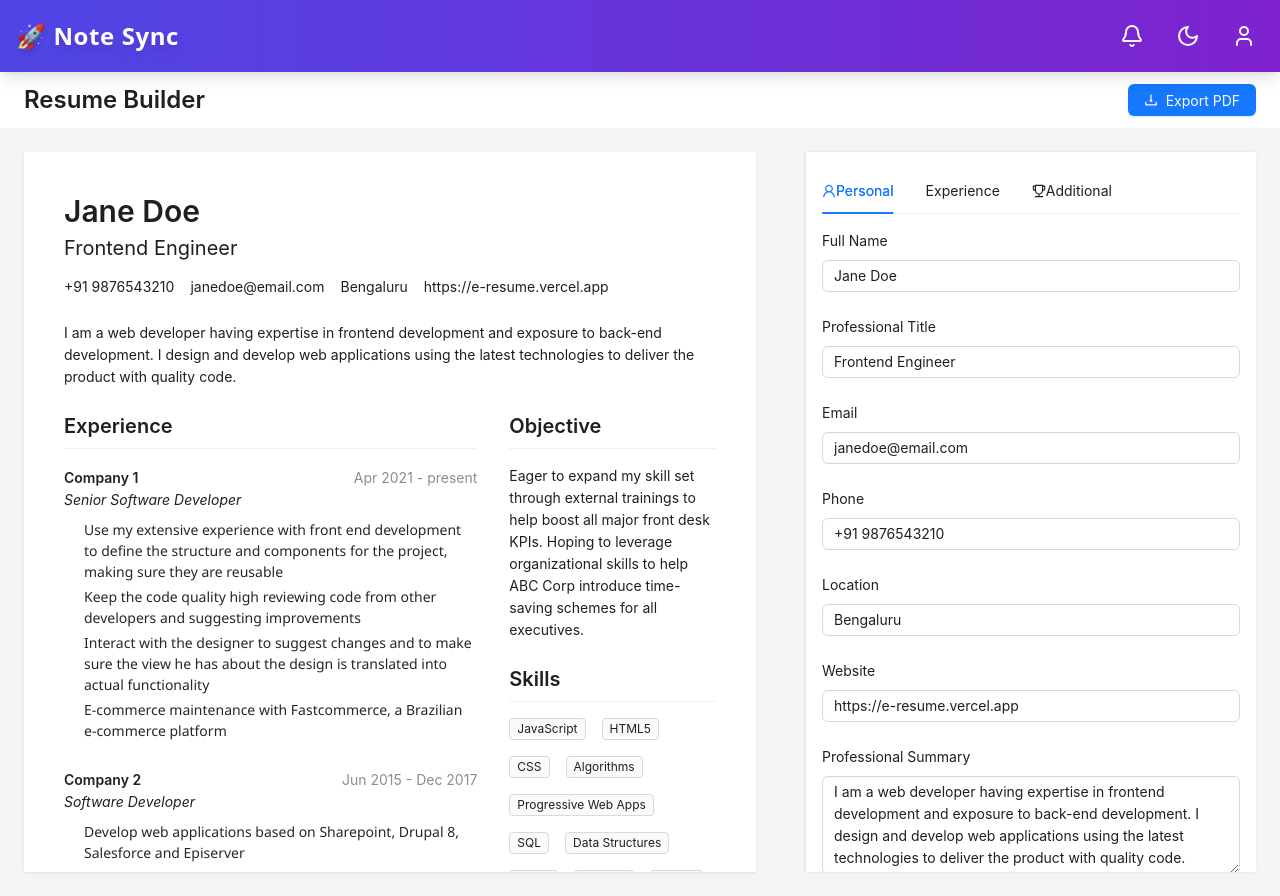
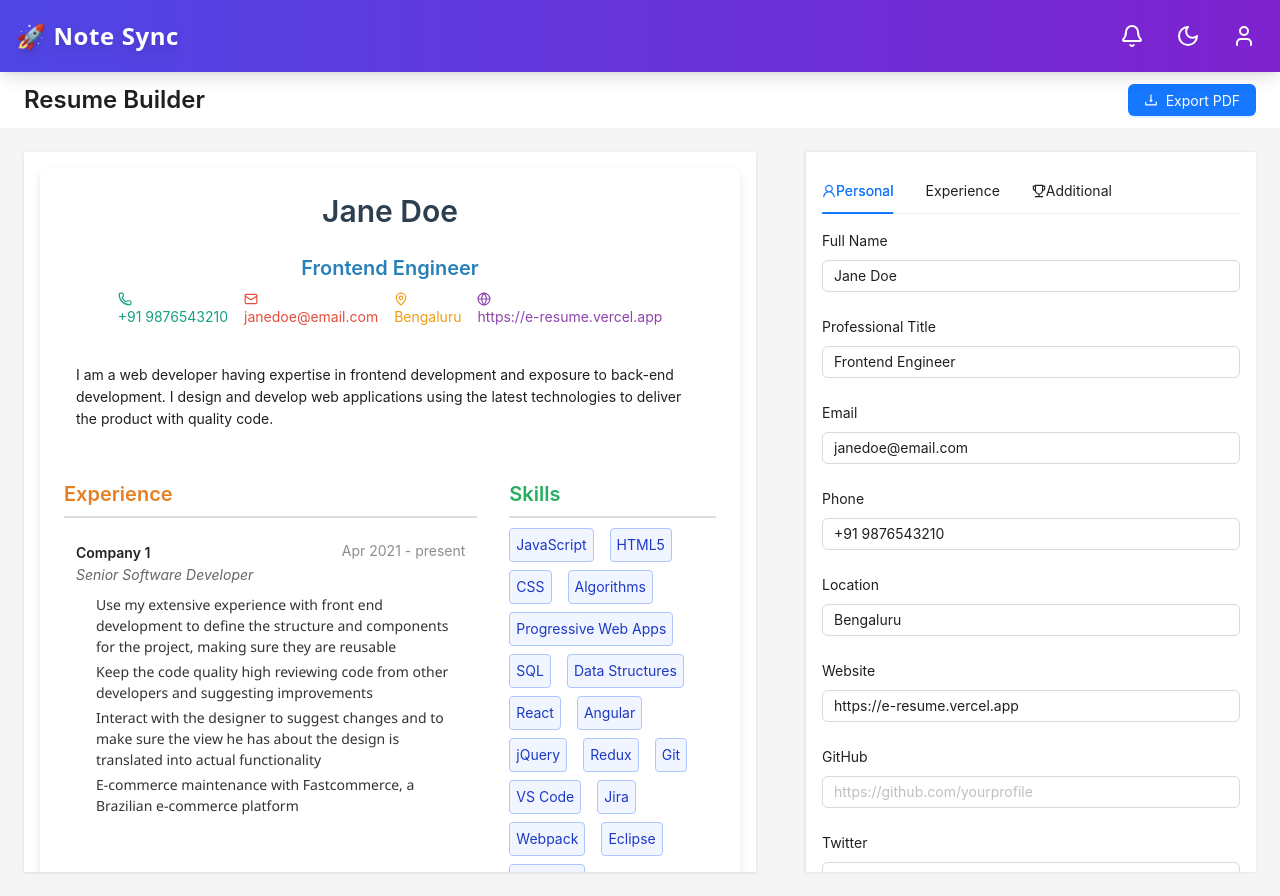
Before and after one commit to ajjjugoswami/ajay-planner, a Next.js app: page /resume-builder in a window 1280 px wide. Built offline with nearby package versions, Linux system fonts and the light colour scheme.

Commit message:
feat: add social media fields to resume form and update global scrollbar styles

```diff
--- a/src/components/lib/ResumeInitialData.ts
+++ b/src/components/lib/ResumeInitialData.ts
@@ -9,6 +9,9 @@ export const initialResumeData: ResumeData = {
     phone: "+91 9876543210",
     location: "Bengaluru",
     website: "https://e-resume.vercel.app",
+    linkedin: "",
+    github: "",
+    twitter: ""
   },
   summary:
     "I am a web developer having expertise in frontend development and exposure to back-end development. I design and develop web applications using the latest technologies to deliver the product with quality code.",
@@ -36,19 +39,7 @@ export const initialResumeData: ResumeData = {
         "Keep the Project Manager and the IT Leads updated on the overall progress of the projects and manage the tasks distributed to the team",
         "Keep the code and the features implemented by the other developers in accordance to the requirements",
       ],
-    },
-    {
-      company: "Company 3",
-      title: "Trainee Developer",
-      period: "Aug 2011 - May 2015",
-      responsibilities: [
-        "Design easy user interfaces and great user experiences for the digital platforms of small companies",
-        "Wordpress development, including themes creation or customization, custom plugins development and training",
-        "E-commerce maintenance with Fastcommerce, a Brazilian e-commerce platform",
-        "E-commerce development with Magento, customizing preexisting themes",
-        "Integrate external services such as payment services, delivery, etc into Magento solutions",
-      ],
-    },
+    }
   ],
   education: [
     {
--- a/src/components/lib/ResumeTypes.ts
+++ b/src/components/lib/ResumeTypes.ts
@@ -5,6 +5,9 @@ export interface PersonalInfo {
     phone: string
     location: string
     website: string
+    linkedin: string
+    github: string
+    twitter: string
   }
 
   export interface Experience {
--- a/src/components/resumeBuilder/ResumeForm.tsx
+++ b/src/components/resumeBuilder/ResumeForm.tsx
@@ -15,7 +15,7 @@ import {
   PlusOutlined,
   DeleteOutlined,
   UserOutlined,
-   TrophyOutlined,
+  TrophyOutlined,
 } from "@ant-design/icons";
 import { ResumeData } from "../lib/ResumeTypes";
 
@@ -273,6 +273,36 @@ export function ResumeForm({ resumeData, updateResume }: ResumeFormProps) {
                   handlePersonalInfoChange("website", e.target.value)
                 }
                 placeholder="https://example.com"
+              />
+            </Form.Item>
+
+            <Form.Item label="GitHub">
+              <Input
+                value={resumeData.personalInfo.github}
+                onChange={(e) =>
+                  handlePersonalInfoChange("github", e.target.value)
+                }
+                placeholder="https://github.com/yourprofile"
+              />
+            </Form.Item>
+
+            <Form.Item label="Twitter">
+              <Input
+                value={resumeData.personalInfo.twitter}
+                onChange={(e) =>
+                  handlePersonalInfoChange("twitter", e.target.value)
+                }
+                placeholder="https://twitter.com/yourhandle"
+              />
+            </Form.Item>
+
+            <Form.Item label="LinkedIn">
+              <Input
+                value={resumeData.personalInfo.linkedin}
+                onChange={(e) =>
+                  handlePersonalInfoChange("linkedin", e.target.value)
+                }
+                placeholder="https://linkedin.com/in/yourprofile"
               />
             </Form.Item>
 
@@ -565,84 +595,6 @@ export function ResumeForm({ resumeData, updateResume }: ResumeFormProps) {
           </Button>
 
           <Divider />
-
-          <Title level={5}>Volunteering</Title>
-          <Collapse accordion>
-            {resumeData.volunteering.map((vol, index) => (
-              <Panel
-                header={`${vol.organization} - ${vol.role}`}
-                key={`vol-${index}`}
-              >
-                <Form layout="vertical">
-                  <Form.Item label="Organization">
-                    <Input
-                      value={vol.organization}
-                      onChange={(e) =>
-                        handleVolunteeringChange(
-                          index,
-                          "organization",
-                          e.target.value
-                        )
-                      }
-                    />
-                  </Form.Item>
-
-                  <Form.Item label="Role">
-                    <Input
-                      value={vol.role}
-                      onChange={(e) =>
-                        handleVolunteeringChange(index, "role", e.target.value)
-                      }
-                    />
-                  </Form.Item>
-
-                  <Form.Item label="Period">
-                    <Input
-                      value={vol.period}
-                      onChange={(e) =>
-                        handleVolunteeringChange(
-                          index,
-                          "period",
-                          e.target.value
-                        )
-                      }
-                    />
-                  </Form.Item>
-
-                  <Form.Item label="Description (optional)">
-                    <TextArea
-                      rows={2}
-                      value={vol.description}
-                      onChange={(e) =>
-                        handleVolunteeringChange(
-                          index,
-                          "description",
-                          e.target.value
-                        )
-                      }
-                    />
-                  </Form.Item>
-
-                  <Button
-                    danger
-                    onClick={() => removeVolunteering(index)}
-                    style={{ marginTop: 16 }}
-                  >
-                    Remove Volunteering
-                  </Button>
-                </Form>
-              </Panel>
-            ))}
-          </Collapse>
-
-          <Button
-            type="dashed"
-            onClick={addVolunteering}
-            style={{ width: "100%", marginTop: 16 }}
-            icon={<PlusOutlined />}
-          >
-            Add Volunteering
-          </Button>
         </TabPane>
       </Tabs>
     </div>
--- a/src/components/resumeBuilder/ResumePreview.tsx
+++ b/src/components/resumeBuilder/ResumePreview.tsx
@@ -1,30 +1,105 @@
-import { Typography, Space, Tag } from "antd"
-import { ResumeData } from "../lib/ResumeTypes"
+import { Typography, Space, Tag } from "antd";
+import { ResumeData } from "../lib/ResumeTypes";
+import {
+  Mail,
+  Phone,
+  MapPin,
+  Globe,
+  Linkedin,
+  Github,
+  Twitter,
+} from "lucide-react";
 
-const { Title, Text, Paragraph } = Typography
+const { Title, Text, Paragraph } = Typography;
 
 export function ResumePreview({ data }: { data: ResumeData }) {
   return (
-    <div style={{ fontFamily: "'Segoe UI', Roboto, 'Helvetica Neue', sans-serif", color: "rgba(0, 0, 0, 0.85)",padding:"24px" }}>
+    <div
+      style={{
+        fontFamily: "'Segoe UI', Roboto, 'Helvetica Neue', sans-serif",
+        color: "#333",
+        padding: "24px",
+        backgroundColor: "#FFFFFF",
+        borderRadius: "8px",
+        boxShadow: "0 4px 8px rgba(0, 0, 0, 0.1)",
+      }}
+    >
       {/* Header Section */}
-      <div style={{ marginBottom: 24 }}>
-        <Title level={2} style={{ marginBottom: 4 }}>
+      <div style={{ textAlign: "center", marginBottom: 24 }}>
+        <Title level={2} style={{ color: "#2c3e50" }}>
           {data.personalInfo.name}
         </Title>
-        <Title level={4} style={{ marginTop: 0, marginBottom: 12, fontWeight: "normal" }}>
+        <Title level={4} style={{ color: "#2980b9" }}>
           {data.personalInfo.title}
         </Title>
-        <Space wrap size={16} style={{ color: "rgba(0, 0, 0, 0.65)", fontSize: 14 }}>
-          {data.personalInfo.phone && <Text>{data.personalInfo.phone}</Text>}
-          {data.personalInfo.email && <Text>{data.personalInfo.email}</Text>}
-          {data.personalInfo.location && <Text>{data.personalInfo.location}</Text>}
-          {data.personalInfo.website && <Text>{data.personalInfo.website}</Text>}
+        <Space wrap size={16} style={{ color: "#555", fontSize: 14 }}>
+          {data.personalInfo.phone && (
+            <Text style={{ color: "#16a085" }}>
+              <Phone size={14} style={{ marginRight: 4 }} />{" "}
+              {data.personalInfo.phone}
+            </Text>
+          )}
+          {data.personalInfo.email && (
+            <Text style={{ color: "#e74c3c" }}>
+              <Mail size={14} style={{ marginRight: 4 }} />{" "}
+              {data.personalInfo.email}
+            </Text>
+          )}
+          {data.personalInfo.location && (
+            <Text style={{ color: "#f39c12" }}>
+              <MapPin size={14} style={{ marginRight: 4 }} />{" "}
+              {data.personalInfo.location}
+            </Text>
+          )}
+          {data.personalInfo.website && (
+            <Text style={{ color: "#8e44ad" }}>
+              <Globe size={14} style={{ marginRight: 4 }} />{" "}
+              {data.personalInfo.website}
+            </Text>
+          )}
+        </Space>
+        {/* Social Media Links */}
+        <Space wrap size={16} style={{ marginTop: 12 }}>
+          {data.personalInfo.linkedin && (
+            <a
+              href={data.personalInfo.linkedin}
+              target="_blank"
+              rel="noopener noreferrer"
+            >
+              <Linkedin size={24} color="#0a66c2" style={{ margin: "0 8px" }} />
+            </a>
+          )}
+          {data.personalInfo.github && (
+            <a
+              href={data.personalInfo.github}
+              target="_blank"
+              rel="noopener noreferrer"
+            >
+              <Github size={24} color="#333" style={{ margin: "0 8px" }} />
+            </a>
+          )}
+          {data.personalInfo.twitter && (
+            <a
+              href={data.personalInfo.twitter}
+              target="_blank"
+              rel="noopener noreferrer"
+            >
+              <Twitter size={24} color="#1da1f2" style={{ margin: "0 8px" }} />
+            </a>
+          )}
         </Space>
       </div>
 
       {/* Summary Section */}
       {data.summary && (
-        <div style={{ marginBottom: 24 }}>
+        <div
+          style={{
+            marginBottom: 24,
+            backgroundColor: "#ffffff",
+            padding: "12px",
+            borderRadius: "6px",
+          }}
+        >
           <Paragraph>{data.summary}</Paragraph>
         </div>
       )}
@@ -36,24 +111,55 @@ export function ResumePreview({ data }: { data: ResumeData }) {
           {/* Experience Section */}
           {data.experience.length > 0 && (
             <div style={{ marginBottom: 24 }}>
-              <Title level={4} style={{ borderBottom: "1px solid #f0f0f0", paddingBottom: 8, marginBottom: 16 }}>
+              <Title
+                level={4}
+                style={{
+                  borderBottom: "2px solid #ddd",
+                  paddingBottom: 8,
+                  color: "#e67e22",
+                }}
+              >
                 Experience
               </Title>
               <Space direction="vertical" size={24} style={{ width: "100%" }}>
                 {data.experience.map((job, index) => (
-                  <div key={index}>
-                    <div style={{ display: "flex", justifyContent: "space-between", alignItems: "flex-start" }}>
-                      <Text strong>{job.company}</Text>
-                      <Text type="secondary" style={{ fontSize: 14 }}>
-                        {job.period}
-                      </Text>
-                    </div>
-                    <Text italic style={{ display: "block", marginBottom: 8 }}>
+                  <div
+                    key={index}
+                    style={{
+                      backgroundColor: "#ffffff",
+                      padding: "12px",
+                      borderRadius: "6px",
+                    }}
+                  >
+                    <Text strong style={{ color: "#222" }}>
+                      {job.company}
+                    </Text>
+                    <Text
+                      type="secondary"
+                      style={{ fontSize: 14, float: "right" }}
+                    >
+                      {job.period}
+                    </Text>
+                    <Text
+                      italic
+                      style={{
+                        display: "block",
+                        marginBottom: 8,
+                        color: "#666",
+                      }}
+                    >
                       {job.title}
                     </Text>
                     <ul style={{ paddingLeft: 20, margin: 0 }}>
                       {job.responsibilities.map((item, idx) => (
-                        <li key={idx} style={{ marginBottom: 4, fontSize: 14 }}>
+                        <li
+                          key={idx}
+                          style={{
+                            marginBottom: 4,
+                            fontSize: 14,
+                            color: "#333",
+                          }}
+                        >
                           {item}
                         </li>
                       ))}
@@ -64,61 +170,16 @@ export function ResumePreview({ data }: { data: ResumeData }) {
             </div>
           )}
 
-          {/* Education Section */}
-          {data.education.length > 0 && (
-            <div style={{ marginBottom: 24 }}>
-              <Title level={4} style={{ borderBottom: "1px solid #f0f0f0", paddingBottom: 8, marginBottom: 16 }}>
-                Education
-              </Title>
-              <Space direction="vertical" size={16} style={{ width: "100%" }}>
-                {data.education.map((edu, index) => (
-                  <div key={index}>
-                    <div style={{ display: "flex", justifyContent: "space-between" }}>
-                      <Text strong>{edu.degree}</Text>
-                      <Text type="secondary" style={{ fontSize: 14 }}>
-                        {edu.period}
-                      </Text>
-                    </div>
-                    <Text>{edu.institution}</Text>
-                  </div>
-                ))}
-              </Space>
-            </div>
-          )}
-        </div>
-
-        {/* Sidebar Column */}
-        <div style={{ flex: 1 }}>
-          {/* Objective Section */}
-          {data.objective && (
-            <div style={{ marginBottom: 24 }}>
-              <Title level={4} style={{ borderBottom: "1px solid #f0f0f0", paddingBottom: 8, marginBottom: 16 }}>
-                Objective
-              </Title>
-              <Paragraph style={{ fontSize: 14 }}>{data.objective}</Paragraph>
-            </div>
-          )}
-
-          {/* Skills Section */}
-          {data.skills.length > 0 && (
-            <div style={{ marginBottom: 24 }}>
-              <Title level={4} style={{ borderBottom: "1px solid #f0f0f0", paddingBottom: 8, marginBottom: 16 }}>
-                Skills
-              </Title>
-              <div style={{ display: "flex", flexWrap: "wrap", gap: 8 }}>
-                {data.skills.map((skill, index) => (
-                  <Tag key={index} style={{ marginBottom: 8 }}>
-                    {skill}
-                  </Tag>
-                ))}
-              </div>
-            </div>
-          )}
-
-          {/* Awards Section */}
           {data.awards.length > 0 && (
             <div style={{ marginBottom: 24 }}>
-              <Title level={4} style={{ borderBottom: "1px solid #f0f0f0", paddingBottom: 8, marginBottom: 16 }}>
+              <Title
+                level={4}
+                style={{
+                  borderBottom: "2px solid #ddd",
+                  paddingBottom: 8,
+                  color: "orange",
+                }}
+              >
                 Awards
               </Title>
               <Space direction="vertical" size={16} style={{ width: "100%" }}>
@@ -131,42 +192,96 @@ export function ResumePreview({ data }: { data: ResumeData }) {
                       {award.issuer} - {award.date}
                     </Text>
                     {award.description && (
-                      <Paragraph style={{ fontSize: 12, marginTop: 4 }}>{award.description}</Paragraph>
+                      <Paragraph style={{ fontSize: 12, marginTop: 4 }}>
+                        {award.description}
+                      </Paragraph>
                     )}
                   </div>
                 ))}
               </Space>
             </div>
           )}
+        </div>
 
-          {/* Volunteering Section */}
-          {data.volunteering.length > 0 && (
+        {/* Sidebar Column */}
+        <div style={{ flex: 1 }}>
+          {/* Skills Section */}
+          {data.skills.length > 0 && (
             <div style={{ marginBottom: 24 }}>
-              <Title level={4} style={{ borderBottom: "1px solid #f0f0f0", paddingBottom: 8, marginBottom: 16 }}>
-                Volunteering
+              <Title
+                level={4}
+                style={{
+                  borderBottom: "2px solid #ddd",
+                  paddingBottom: 8,
+                  color: "#27ae60",
+                }}
+              >
+                Skills
+              </Title>
+              <div style={{ display: "flex", flexWrap: "wrap", gap: 8 }}>
+                {data.skills.map((skill, index) => (
+                  <Tag
+                    key={index}
+                    color="geekblue"
+                    style={{ fontSize: "14px", padding: "6px" }}
+                  >
+                    {skill}
+                  </Tag>
+                ))}
+              </div>
+            </div>
+          )}
+
+          {data.education.length > 0 && (
+            <div style={{ marginBottom: 24 }}>
+              <Title
+                level={4}
+                style={{
+                  borderBottom: "2px solid #ddd",
+                  paddingBottom: 8,
+                  color: "#e67e22",
+                }}
+              >
+                Education
               </Title>
               <Space direction="vertical" size={16} style={{ width: "100%" }}>
-                {data.volunteering.map((vol, index) => (
+                {data.education.map((edu, index) => (
                   <div key={index}>
-                    <div style={{ display: "flex", justifyContent: "space-between" }}>
-                      <Text strong style={{ fontSize: 14 }}>
-                        {vol.organization}
-                      </Text>
-                      <Text type="secondary" style={{ fontSize: 12 }}>
-                        {vol.period}
+                    <div
+                      style={{
+                        display: "flex",
+                        justifyContent: "space-between",
+                      }}
+                    >
+                      <Text strong>{edu.degree}</Text>
+                      <Text type="secondary" style={{ fontSize: 14 }}>
+                        {edu.period}
                       </Text>
                     </div>
-                    <Text italic style={{ display: "block", fontSize: 12 }}>
-                      {vol.role}
-                    </Text>
-                    {vol.description && <Paragraph style={{ fontSize: 12, marginTop: 4 }}>{vol.description}</Paragraph>}
+                    <Text>{edu.institution}</Text>
                   </div>
                 ))}
               </Space>
             </div>
           )}
+
+          {data.objective && (
+            <div style={{ marginBottom: 24 }}>
+              <Title
+                level={4}
+                style={{
+                  borderBottom: "2px solid #ddd",
+                  paddingBottom: 8,
+                  color: "purple",
+                }}
+              >
+                Objective
+              </Title>
+              <Paragraph style={{ fontSize: 14 }}>{data.objective}</Paragraph>
+            </div>
+          )}
         </div>
       </div>
     </div>
-  )
+  );
 }
--- a/src/pages/resume-builder/index.tsx
+++ b/src/pages/resume-builder/index.tsx
@@ -18,6 +18,21 @@ const PageContainer = styled(Layout)`
   min-height: 100vh;
   display: flex;
   flex-direction: column;
+`;
+
+ const GlobalStyles = styled.div`
+ *::-webkit-scrollbar-track {
+  background: #00003e;
+}
+
+*::-webkit-scrollbar {
+  width: 6px;
+}
+
+*::-webkit-scrollbar-button,
+*::-webkit-scrollbar-thumb {
+  background-color: #5732c6;
+}
 `;
 
 const Header = styled.div`
@@ -44,17 +59,6 @@ const ScrollableContainer = styled.div`
   background: #fff;
   box-shadow: 0 1px 3px rgba(0, 0, 0, 0.1);
   padding: 16px;
-
-  &::-webkit-scrollbar {
-    width: 6px;
-  }
-  &::-webkit-scrollbar-track {
-    background: #f0f0f0;
-  }
-  &::-webkit-scrollbar-thumb {
-    background: #888;
-    border-radius: 3px;
-  }
 `;
 
 const Sidebar = styled(ScrollableContainer)`
@@ -98,6 +102,7 @@ export default function ResumePage() {
   };
 
   return (
+    <GlobalStyles>
       <PageContainer>
         <Header>
           <Title level={3} style={{ margin: 0 }}>
@@ -127,5 +132,6 @@ export default function ResumePage() {
           </Sidebar>
         </ContentWrapper>
       </PageContainer>
+    </GlobalStyles>
   );
 }
--- a/src/styles/globals.css
+++ b/src/styles/globals.css
@@ -51,6 +51,20 @@ body {
   display: flex;
   flex-direction: column;
   gap: 16px;
+}
+
+
+*::-webkit-scrollbar-track {
+  background: #00003e;
+}
+
+*::-webkit-scrollbar {
+  width: 6px;
+}
+
+*::-webkit-scrollbar-button,
+*::-webkit-scrollbar-thumb {
+  background-color: #5732c6;
 }
 
 .recent-chat-content {
```
Lines whose indentation alone changed are shown as unchanged.
